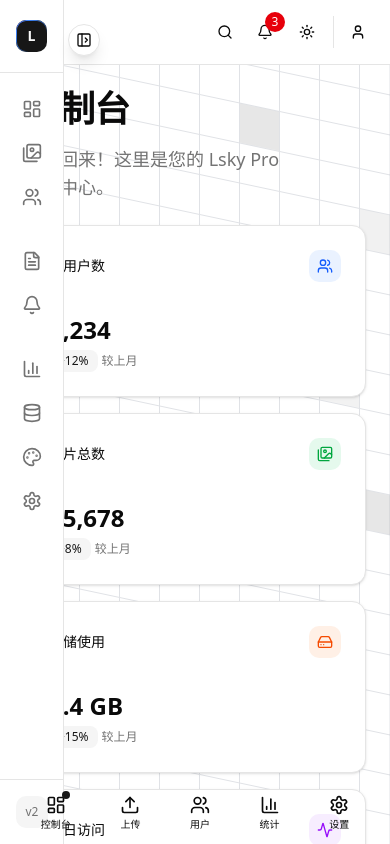
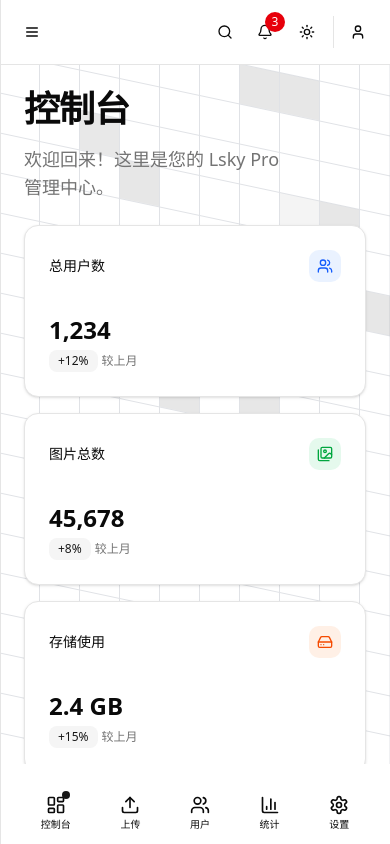
Before and after one commit to dnslin/hue-web, a Next.js app: page /dashboard in a window 390 px wide. Built offline with nearby package versions, Linux system fonts and the light colour scheme.

Commit message:
feat: 优化管理后台布局。具体更改包括：在 DashboardPage 组件中添加 h-full 类以确保内容区域高度适应，调整 Sidebar 组件的宽度逻辑以支持移动端，提升用户体验和布局适应性。

```diff
--- a/app/(admin)/dashboard/page.tsx
+++ b/app/(admin)/dashboard/page.tsx
@@ -96,7 +96,7 @@ const quickActions = [
 
 export default function DashboardPage() {
   return (
-    <div className="relative p-6 space-y-6 overflow-hidden">
+    <div className="relative p-6 space-y-6 overflow-hidden h-full">
       {/* 背景网格动画 */}
       <AnimatedGridPattern
         numSquares={30}
--- a/components/layouts/admin/Sidebar.tsx
+++ b/components/layouts/admin/Sidebar.tsx
@@ -55,7 +55,7 @@ export const Sidebar: React.FC<SidebarProps> = ({ className }) => {
       <motion.aside
         initial={false}
         animate={{
-          width: sidebarCollapsed ? 64 : 240,
+          width: sidebarCollapsed ? (isMobile ? 0 : 64) : 240,
         }}
         transition={{
           duration: 0.3,
@@ -195,7 +195,7 @@ export const Sidebar: React.FC<SidebarProps> = ({ className }) => {
 
       {/* 折叠状态下的浮动展开按钮 */}
       <AnimatePresence>
-        {sidebarCollapsed && (
+        {sidebarCollapsed && !isMobile && (
           <motion.div
             initial={{ opacity: 0, x: -10 }}
             animate={{ opacity: 1, x: 0 }}
```
